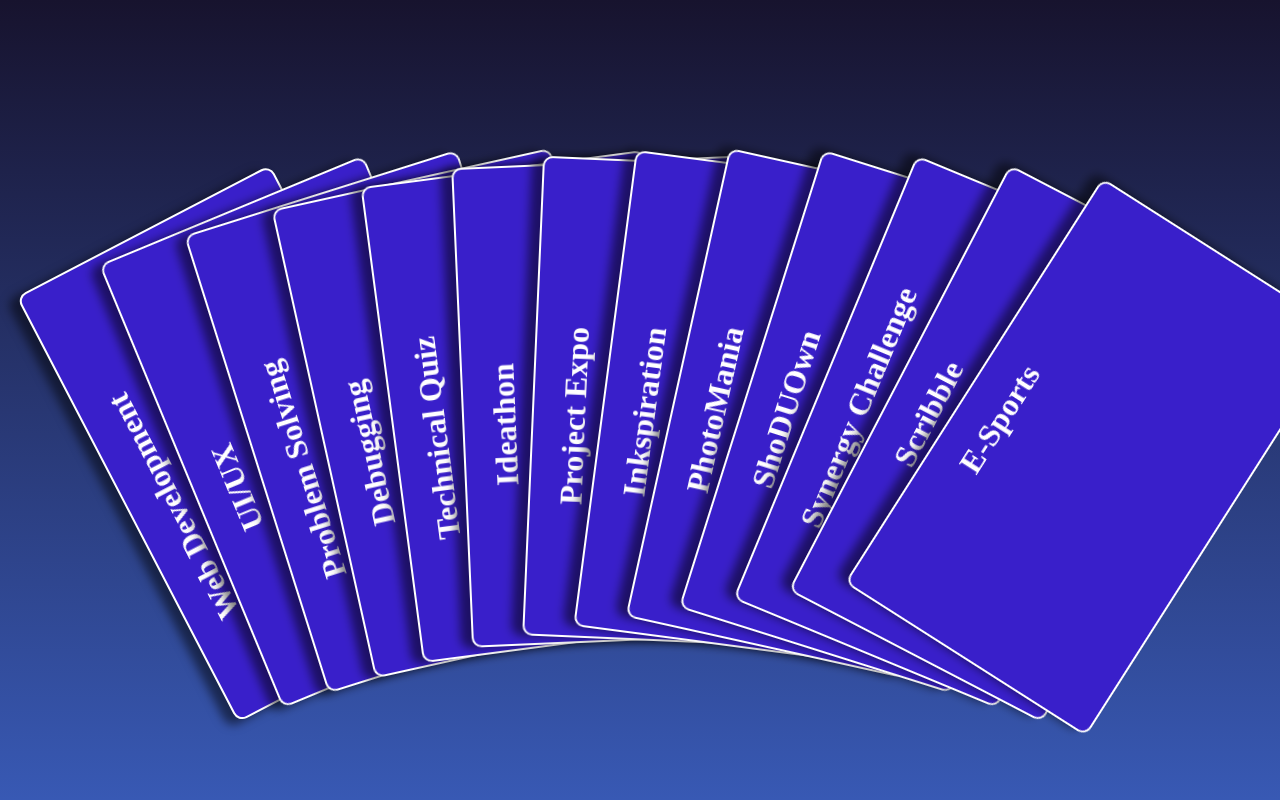
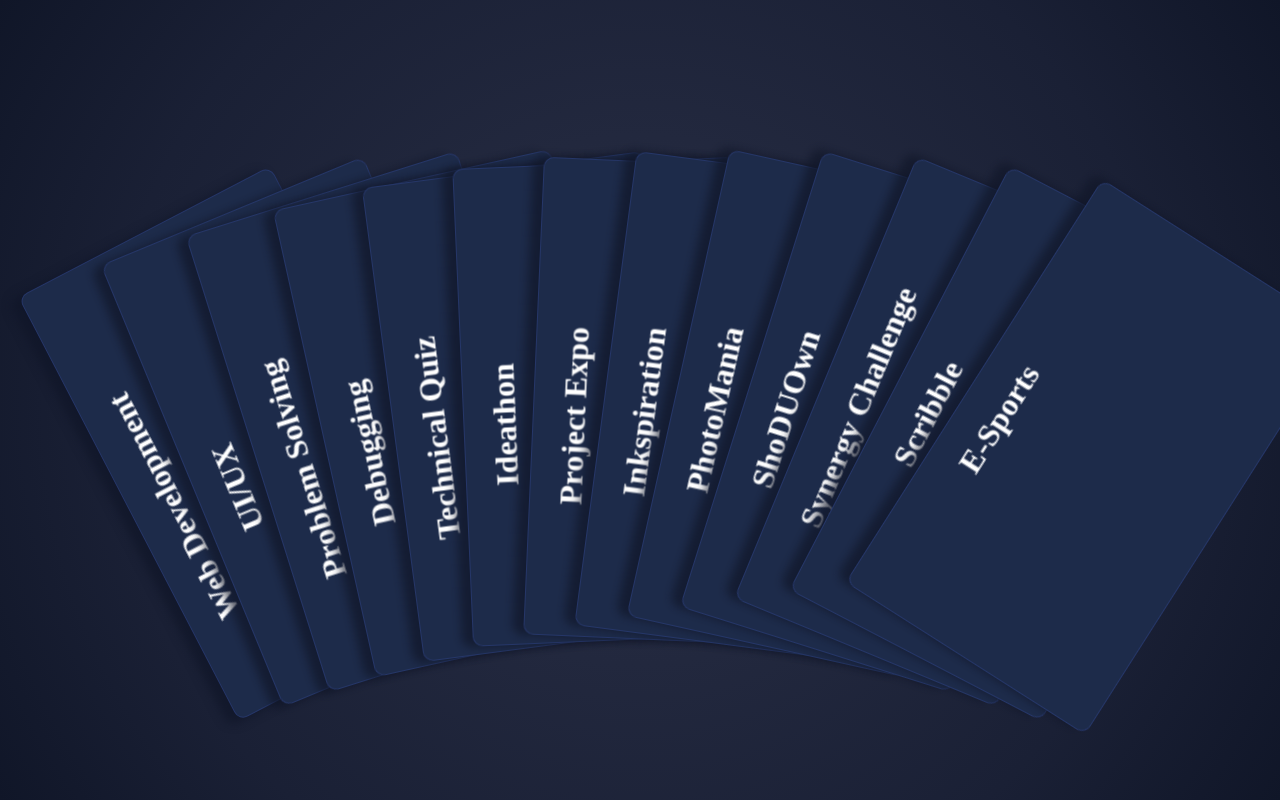
Before and after one commit to MaheshKumar1533/gmocs-3d, a React (Vite) app: page / in a window 1280 px wide. Shown: the top 800 px of the page. Built offline with nearby package versions, Linux system fonts and the light colour scheme.

Commit message:
Cards updated

```diff
--- a/src/components/Event.jsx
+++ b/src/components/Event.jsx
@@ -21,7 +21,14 @@ const Event = ({ name, desc, price, number, length }) => {
 		transformStyle: "preserve-3d",
 		transformOrigin: "left center",
 		backfaceVisibility: "hidden",
-		zIndex: 2, // Left page on top when closed
+		zIndex: 2,
+	};
+
+	const backStyles = {
+		position: "absolute",
+		width: "100%",
+		height: "100%",
+		zIndex: 1,
 	};
 
 	useGSAP(() => {
@@ -80,11 +87,13 @@ const Event = ({ name, desc, price, number, length }) => {
 			gsap.to(`#event-${number} .front`, {
 				opacity: 0,
 				duration: 0.3,
+				zIndex: 1,
 				ease: "power2.inOut",
 				onComplete: () => {
 					gsap.to(`#event-${number} .back`, {
 						opacity: 1,
 						duration: 0.3,
+						zIndex: 2,
 						ease: "power2.inOut",
 					});
 				},
@@ -94,28 +103,30 @@ const Event = ({ name, desc, price, number, length }) => {
 				x: 50 * (number - mid),
 				y: Math.abs(3 * (number - mid)),
 				scale: 1,
-				rotateY: "360deg", // Left page returns to closed position
+				rotateY: "360deg",
 				rotateX: "0deg",
 				zIndex: number,
-				rotate: `${5 * (number - mid)}deg`, // Reset rotation
+				rotate: `${5 * (number - mid)}deg`,
 				duration: 0.6,
 				ease: "power2.inOut",
 			});
-
 			gsap.to(`#event-${number} .back`, {
 				opacity: 0,
 				duration: 0.3,
+				zIndex: 1,
 				ease: "power2.inOut",
 				onComplete: () => {
 					gsap.to(`#event-${number} .front`, {
 						opacity: 1,
 						duration: 0.3,
+						zIndex: 2,
 						ease: "power2.inOut",
 					});
 				},
 			});
 		}
 	};
+
 	return (
 		<div
 			className={`event ${isOpen ? "open" : ""}`}
@@ -125,11 +136,12 @@ const Event = ({ name, desc, price, number, length }) => {
 			onMouseOut={onMouseLeave}
 			onClick={onClick}
 		>
+			<div className="content-container">
 				<div className="card" style={cardStyles}>
 					<div className="front" style={frontStyles}>
 						<h1 className="name">{name}</h1>
 					</div>
-				<div className="back">
+					<div className="back" style={backStyles}>
 						<h1 className="name opened">{name}</h1>
 						<img src="/not-found.jpg" alt="" />
 						<p className="desc">{desc}</p>
@@ -140,7 +152,7 @@ const Event = ({ name, desc, price, number, length }) => {
 					</div>
 				</div>
 			</div>
+		</div>
 	);
 };
-
 export default Event;
--- a/src/index.css
+++ b/src/index.css
@@ -1,10 +1,17 @@
-*{
+* {
 	margin: 0;
 	padding: 0;
 }
 
 body {
-    background: linear-gradient(#17132e, #3859b4);
+	background: radial-gradient(
+		circle at center,
+		#2a3047 0%,
+		#1a2035 70%,
+		#101628 100%
+	);
+	min-height: 100vh;
+	overflow: hidden;
 }
 
 .events {
@@ -17,25 +24,60 @@ body {
 	@media (max-width: 480px) {
 		rotate: 90deg;
 		scale: 0.5;
-
 	}
 }
 
 .event {
 	position: absolute;
-    background-color: blue;
+	background-color: #1d2b4a; /* Darker, more subdued blue */
 	width: 250px;
 	aspect-ratio: 9/16;
-    transition: transform 200ms ease-in-out;
-    background: #391fca;
-    color: #fff;
+	transition: all 0.3s ease-in-out;
+	color: #d0d8ee; /* Slightly adjusted text color for better contrast */
 	border-radius: 10px;
 	padding: 1rem;
-    border: 2px solid #fff;
-    box-shadow: -10px 0px 10px 1px rgba(0, 0, 0, 0.5);
+	box-shadow: -10px 0px 10px 1px rgba(16, 22, 40, 0.7); /* Dark blue shadow */
+	border: 1px solid rgba(58, 79, 173, 0.3); /* Subtle border */
+	overflow: hidden; /* Ensure the gradient doesn't spill out */
 }
 
-.event.open{
+/* Add a container for the content to ensure the background doesn't affect it */
+.event .content-container {
+	position: relative;
+	z-index: 1;
+	height: 100%;
+}
+
+/* Remove the ::before element with rotating border */
+
+.event:hover {
+	box-shadow: 0 0 25px rgba(90, 120, 220, 0.7); /* Brighter, more visible glow on hover */
+	transform: scale(
+		1.07
+	); /* Slightly larger scale for more noticeable effect */
+	border-color: rgba(
+		106,
+		129,
+		221,
+		0.8
+	); /* Brighter, more visible border on hover */
+}
+
+/* Remove rotateBorder animation */
+
+@keyframes borderGlow {
+	0% {
+		background-position: 0% 50%;
+	}
+	50% {
+		background-position: 100% 50%;
+	}
+	100% {
+		background-position: 0% 50%;
+	}
+}
+
+.event.open {
 	@media (max-width: 480px) {
 		rotate: -90deg !important;
 		transform-origin: center !important;
@@ -43,24 +85,20 @@ body {
 	}
 }
 
-.event:hover {
-    scale: 1.1;
-}
-
-.event .front .name{
+.event .front .name {
 	position: absolute;
 	transform: rotate(-90deg) translate(-50%, 0);
 	transform-origin: left;
 	top: 50%;
 	left: 10%;
-    color: white;
+	color: #ffffff; /* Brighter white for event names */
 	width: 100%;
 	text-align: center;
 	font-size: 2rem;
 	white-space: nowrap;
 }
 
-.event .back{
+.event .back {
 	display: flex;
 	flex-direction: column;
 	align-items: center;
@@ -69,24 +107,87 @@ body {
 	opacity: 0;
 }
 
-.event .back > *{
+.event .back > * {
 	rotate: y 180deg;
 	transform-origin: center;
 	z-index: 100;
 }
 
-.event .name.opened{
+.event .name.opened {
 	transform: none;
 	position: relative;
 	text-align: center;
 	top: auto;
 	left: auto;
+	color: #ffffff; /* Brighter white for opened event names */
 }
 
-.event img{
+.event img {
 	width: 150px;
 }
 
-.event .btn{
+.event .btn {
 	justify-self: flex-end;
+	background-color: #2d395a; /* Dark blue button */
+	padding: 8px 16px;
+	border-radius: 5px;
+	transition: all 0.3s ease;
+	position: relative;
+	overflow: hidden;
+	cursor: pointer;
+	border: 1px solid rgba(106, 129, 221, 0.4);
+	transform: translateY(0);
+	box-shadow: 0 4px 6px rgba(0, 0, 0, 0.1);
+    z-index: 100;
 }
+
+.event .btn::before {
+	content: "";
+	position: absolute;
+	top: 0;
+	left: -100%;
+	width: 100%;
+	height: 100%;
+	background: linear-gradient(
+		90deg,
+		transparent,
+		rgba(255, 255, 255, 0.2),
+		transparent
+	);
+	transition: 0.5s;
+}
+
+.event .btn:hover {
+	background-color: #3a4f7a; /* Lighter blue on hover */
+	transform: translateY(-3px);
+	box-shadow: 0 7px 14px rgba(0, 0, 0, 0.15);
+	border-color: rgba(106, 129, 221, 0.8);
+}
+
+.event .btn:active {
+	transform: translateY(-1px);
+	box-shadow: 0 5px 10px rgba(0, 0, 0, 0.2);
+}
+
+.event .btn:hover::before {
+	left: 100%;
+}
+
+.event .btn a {
+	color: #e0e0e0; /* Light gray text */
+	text-decoration: none;
+	font-weight: bold;
+	letter-spacing: 0.5px;
+	display: block;
+	position: relative;
+	z-index: 1;
+}
+
+.event .desc {
+	color: #d0d8ee; /* Standard text color for descriptions */
+}
+
+.event .price {
+	color: #a0c4ff; /* Light blue for price to make it stand out */
+	font-weight: bold;
+}
```
Lines whose indentation alone changed are shown as unchanged.
